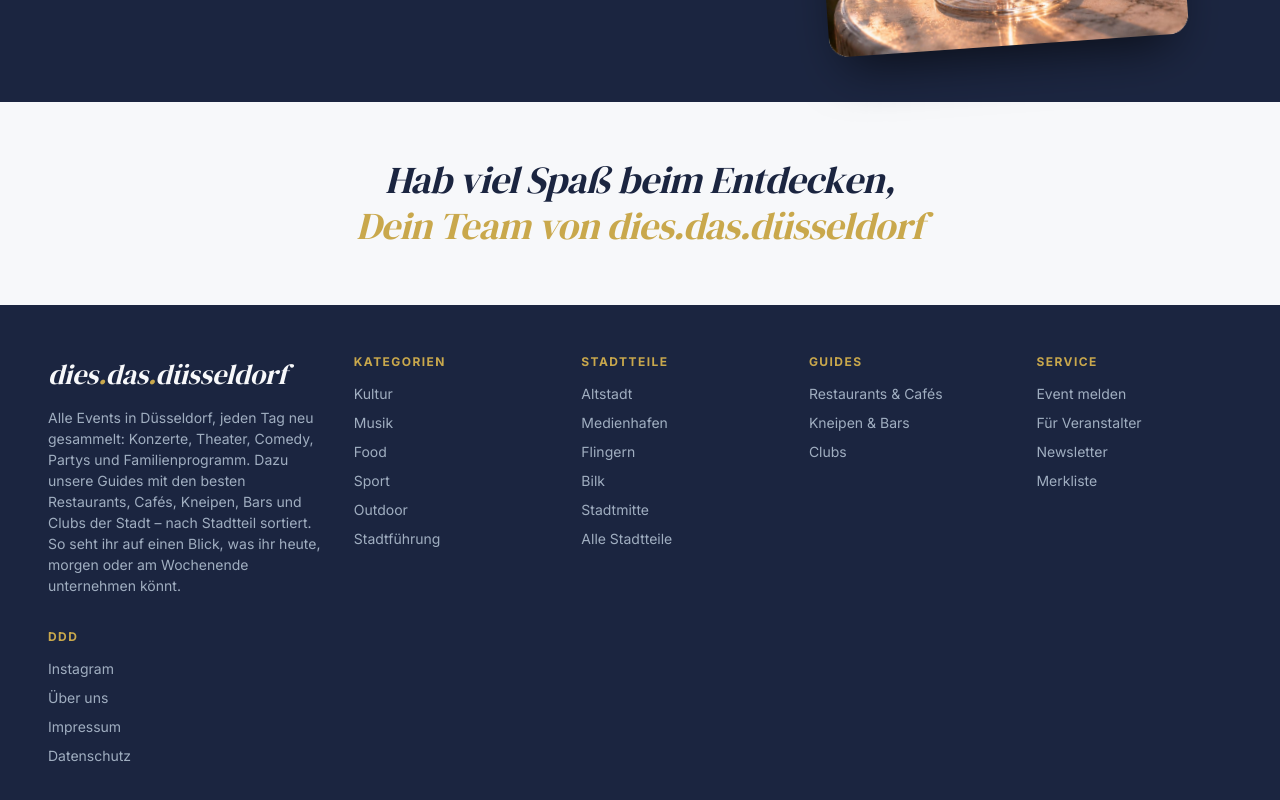
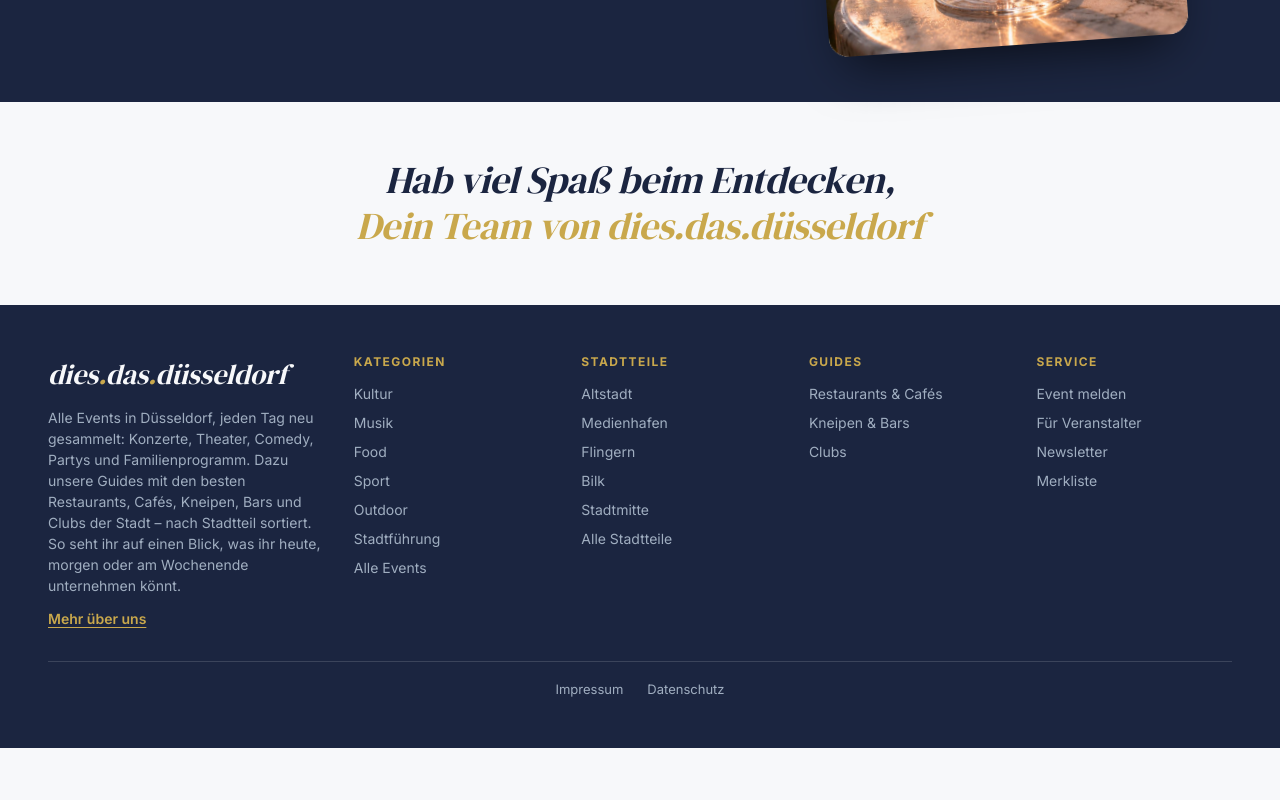
Before and after one commit to YannickFetsch89/dda, a Next.js app in the folder web/: page /ueber in a window 1280 px wide. Shown: the part 5330-6130 px from the top of the page. After the commit the page ends 6078 px from the top, so only its background shows below. Built offline with nearby package versions, Linux system fonts and the light colour scheme; no server answers.

Commit message:
Footer: „Alle Events“ unter Kategorien, „Mehr über uns“ unter dem Text, Impressum/Datenschutz mittig unten; Spalte DDD und Instagram entfernt
Co-Authored-By: Claude Opus 5.5 <noreply@anthropic.com>

```diff
--- a/web/app/globals.css
+++ b/web/app/globals.css
@@ -541,6 +541,11 @@ main { min-height: 60vh; padding-bottom: calc(76px + 24px); }
 .fuss__spalte b { font-size: 12px; font-weight: 700; letter-spacing: 0.12em; text-transform: uppercase; color: var(--ddd-gold); margin-bottom: 4px; }
 .fuss__spalte a, .fuss__spalte span { font-size: 14px; color: var(--ddd-on-navy-muted); }
 .fuss__spalte a:hover { color: var(--ddd-on-navy); }
+.fuss__mehr { align-self: flex-start; font-size: 14px; font-weight: 600; color: var(--ddd-gold); text-decoration: underline; text-underline-offset: 3px; }
+.fuss__mehr:hover { color: var(--ddd-on-navy); }
+.fuss__unten { display: flex; justify-content: center; gap: 24px; margin-top: 32px; padding-top: 18px; border-top: 1px solid rgba(255, 255, 255, 0.14); }
+.fuss__unten a { font-size: 13px; color: var(--ddd-on-navy-muted); }
+.fuss__unten a:hover { color: var(--ddd-on-navy); }
 @media (min-width: 768px) { .fuss { padding-bottom: 48px; } .fuss__raster { grid-template-columns: 1.4fr 1fr 1fr 1fr 1fr; gap: 32px; } .fuss__marke { grid-column: auto; } }
 @media (min-width: 1200px) { .fuss { padding: 48px 0; } }
 
--- a/web/components/rahmen.tsx
+++ b/web/components/rahmen.tsx
@@ -131,6 +131,7 @@ export async function Fuss() {
             Dazu unsere Guides mit den besten Restaurants, Cafés, Kneipen, Bars und Clubs der Stadt – nach Stadtteil
             sortiert. So seht ihr auf einen Blick, was ihr heute, morgen oder am Wochenende unternehmen könnt.
           </p>
+          <Link href="/ueber" className="fuss__mehr">Mehr über uns</Link>
         </div>
         <div className="fuss__spalte">
           <b>Kategorien</b>
@@ -139,6 +140,7 @@ export async function Fuss() {
               {k.name}
             </Link>
           ))}
+          <Link href="/entdecken">Alle Events</Link>
         </div>
         <div className="fuss__spalte">
           <b>Stadtteile</b>
@@ -162,10 +164,10 @@ export async function Fuss() {
           <Link href="/#newsletter">Newsletter</Link>
           <Link href="/merkliste">Merkliste</Link>
         </div>
-        <div className="fuss__spalte">
-          <b>DDD</b>
-          <a href="https://www.instagram.com/dies.das.duesseldorf/" target="_blank" rel="noopener">Instagram</a>
-          <Link href="/ueber">Über uns</Link>
+      </div>
+      {/* Rechtliches mittig ganz unten, mit schmaler Trennlinie darüber */}
+      <div className="container">
+        <div className="fuss__unten">
           <Link href="/impressum">Impressum</Link>
           <Link href="/datenschutz">Datenschutz</Link>
         </div>
```
